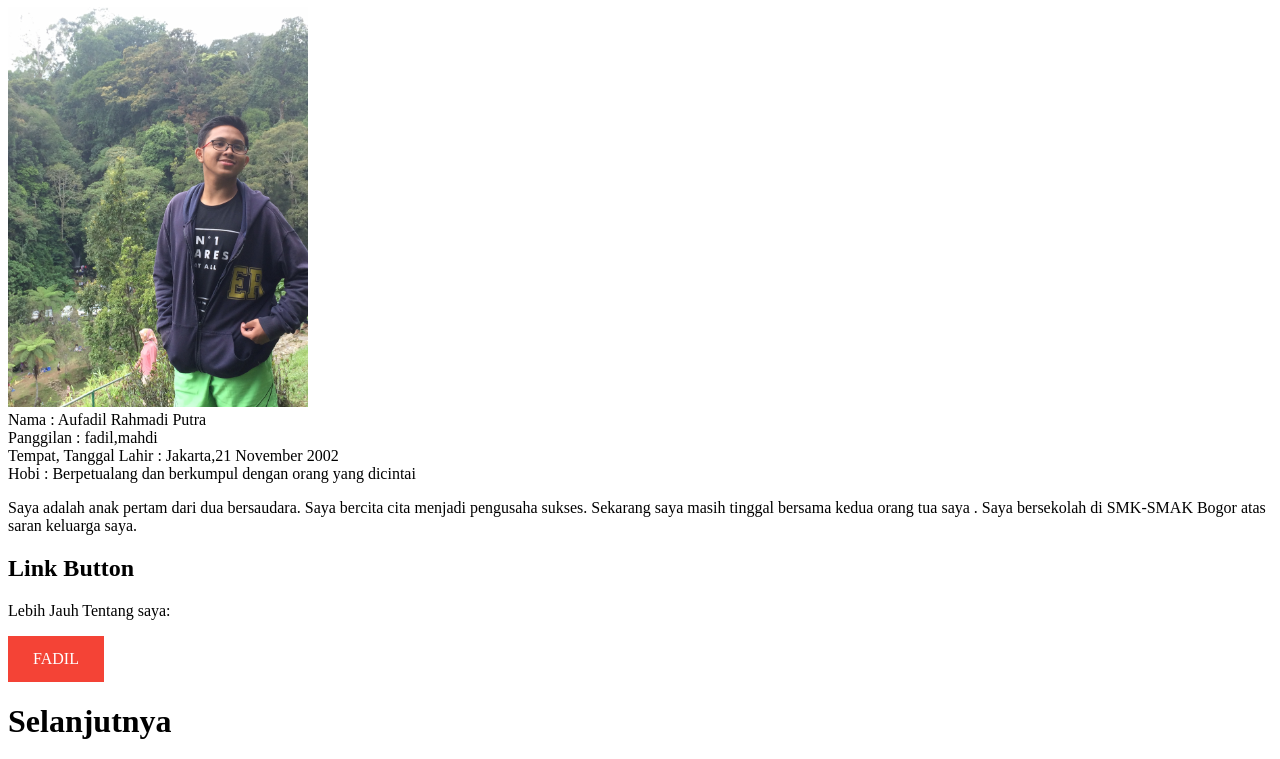
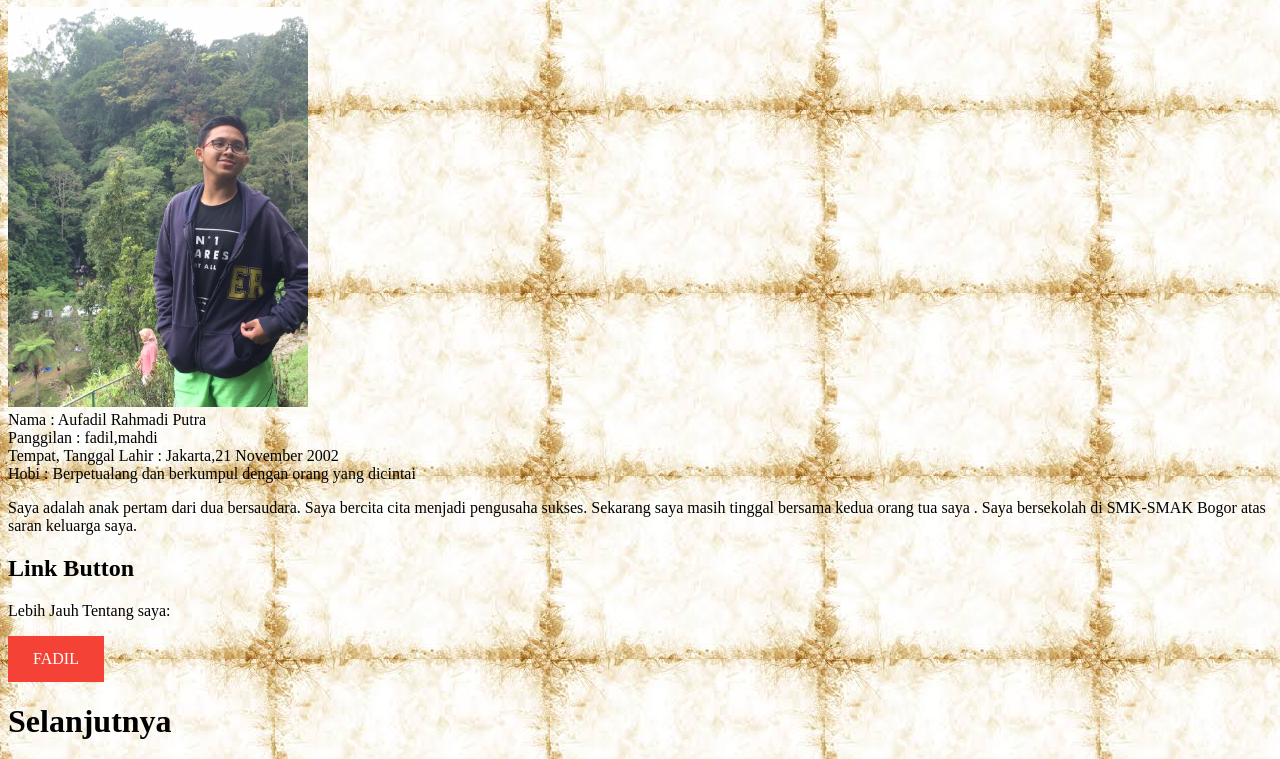
Before and after one commit to aufadilrahma/aufadilrahma.github.io, a plain HTML site: page index.html in a window 1280 px wide. Shown: the part 73-832 px from the top of the page. Drawn offline with Linux system fonts and the light colour scheme.

Commit message:
Update index.html

```diff
--- a/index.html
+++ b/index.html
@@ -4,7 +4,7 @@
 	<h1>My Profile</h1>
 	<style>
 body {
-  background-image: url("images.jpg");
+  background-image: url("images.jpeg");
 }
 </style>
 	<title> Aufadil R.P </title>
```
